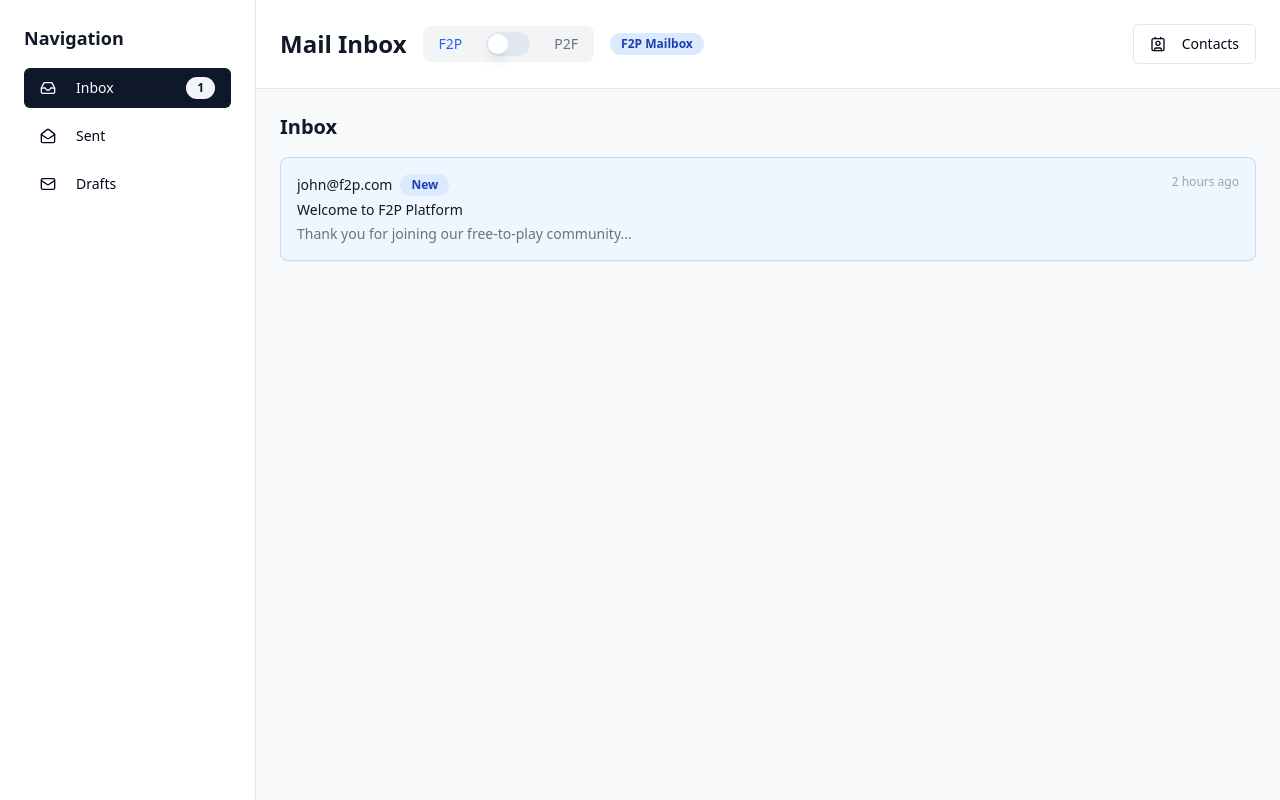
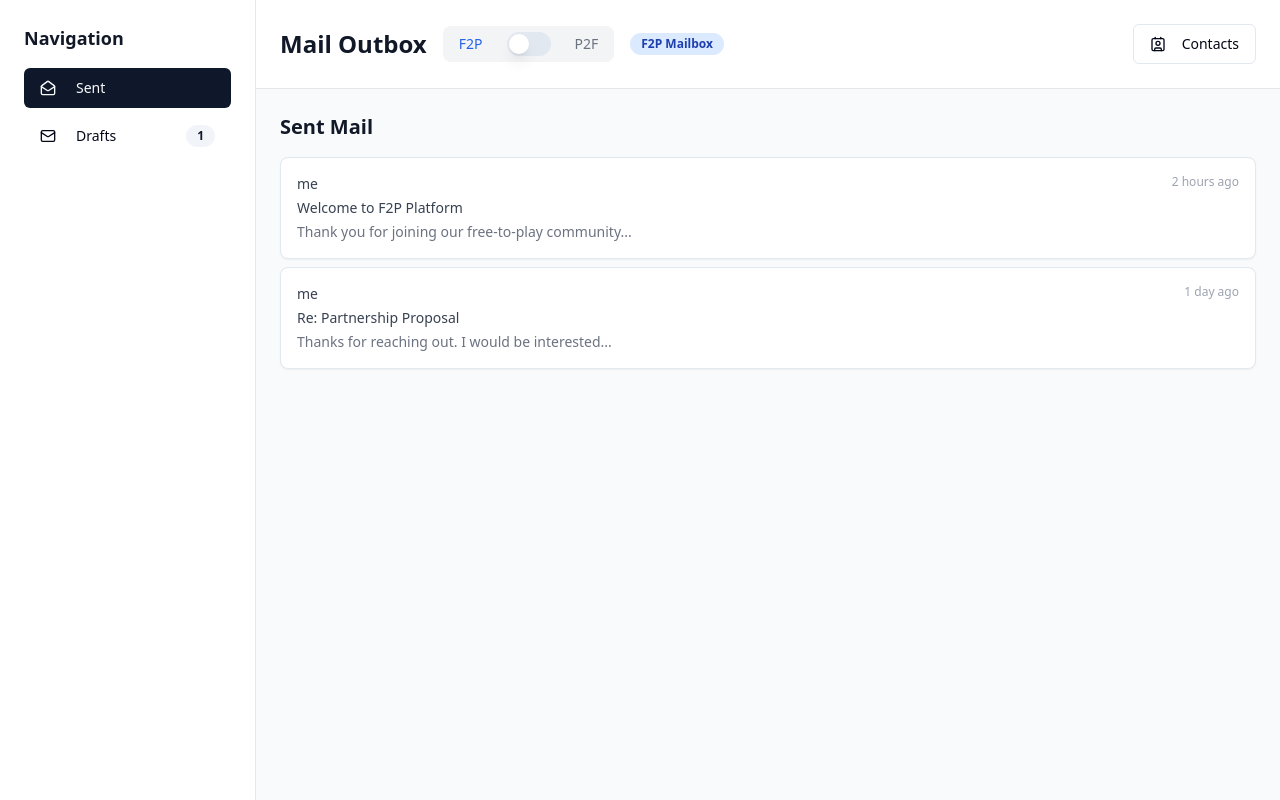
Before and after one commit to WueschJ/Outbox-Dashboard, a React (Vite) app: page / in a window 1280 px wide. Built offline with nearby package versions, Linux system fonts and the light colour scheme.

Commit message:
Refactor: Remove inbox functionality
The application will only have draft and sent mail sections, as it is used for sending messages from an alias.

```diff
--- a/src/components/MailInbox.tsx
+++ b/src/components/MailInbox.tsx
@@ -3,7 +3,7 @@ import React, { useState } from 'react';
 import { Button } from "@/components/ui/button";
 import { Switch } from "@/components/ui/switch";
 import { Badge } from "@/components/ui/badge";
-import { Contact, Mail } from "lucide-react";
+import { Contact } from "lucide-react";
 import { useNavigate } from "react-router-dom";
 import MailList from "./MailList";
 import MailSidebar from "./MailSidebar";
@@ -16,29 +16,29 @@ export type MailType = {
   timestamp: string;
   isRead: boolean;
   category: 'f2p' | 'p2f';
-  type: 'inbox' | 'sent' | 'draft';
+  type: 'sent' | 'draft';
 };
 
 const mockMails: MailType[] = [
   {
     id: '1',
-    sender: 'john@f2p.com',
+    sender: 'me',
     subject: 'Welcome to F2P Platform',
     preview: 'Thank you for joining our free-to-play community...',
     timestamp: '2 hours ago',
-    isRead: false,
+    isRead: true,
     category: 'f2p',
-    type: 'inbox'
+    type: 'sent'
   },
   {
     id: '2',
-    sender: 'sarah@p2f.com',
+    sender: 'me',
     subject: 'Premium Features Available',
     preview: 'Unlock exclusive content with our pay-to-free model...',
     timestamp: '4 hours ago',
     isRead: true,
     category: 'p2f',
-    type: 'inbox'
+    type: 'sent'
   },
   {
     id: '3',
@@ -60,18 +60,28 @@ const mockMails: MailType[] = [
     category: 'p2f',
     type: 'draft'
   },
+  {
+    id: '5',
+    sender: 'me',
+    subject: 'Draft: F2P User Onboarding',
+    preview: 'Welcome to our platform! Here is what you need to know...',
+    timestamp: '3 days ago',
+    isRead: false,
+    category: 'f2p',
+    type: 'draft'
+  },
 ];
 
 const MailInbox = () => {
   const [activeCategory, setActiveCategory] = useState<'f2p' | 'p2f'>('f2p');
-  const [activeSection, setActiveSection] = useState<'inbox' | 'sent' | 'draft'>('inbox');
+  const [activeSection, setActiveSection] = useState<'sent' | 'draft'>('sent');
   const navigate = useNavigate();
 
   const filteredMails = mockMails.filter(mail =>
     mail.category === activeCategory && mail.type === activeSection
   );
 
-  const getUnreadCount = (category: 'f2p' | 'p2f', section: 'inbox' | 'sent' | 'draft') => {
+  const getUnreadCount = (category: 'f2p' | 'p2f', section: 'sent' | 'draft') => {
     return mockMails.filter(mail =>
       mail.category === category &&
       mail.type === section &&
@@ -95,7 +105,7 @@ const MailInbox = () => {
         <div className="bg-white border-b border-gray-200 p-6">
           <div className="flex items-center justify-between">
             <div className="flex items-center space-x-4">
-              <h1 className="text-2xl font-bold text-gray-900">Mail Inbox</h1>
+              <h1 className="text-2xl font-bold text-gray-900">Mail Outbox</h1>
 
               {/* Category Switch */}
               <div className="flex items-center space-x-3 bg-gray-100 rounded-lg p-1">
--- a/src/components/MailList.tsx
+++ b/src/components/MailList.tsx
@@ -5,14 +5,12 @@ import MailItem from './MailItem';
 
 interface MailListProps {
   mails: MailType[];
-  activeSection: 'inbox' | 'sent' | 'draft';
+  activeSection: 'sent' | 'draft';
 }
 
 const MailList: React.FC<MailListProps> = ({ mails, activeSection }) => {
   const getSectionTitle = () => {
     switch (activeSection) {
-      case 'inbox':
-        return 'Inbox';
       case 'sent':
         return 'Sent Mail';
       case 'draft':
--- a/src/components/MailSidebar.tsx
+++ b/src/components/MailSidebar.tsx
@@ -2,13 +2,13 @@
 import React from 'react';
 import { Button } from "@/components/ui/button";
 import { Badge } from "@/components/ui/badge";
-import { Inbox, Mail, MailOpen } from "lucide-react";
+import { Mail, MailOpen } from "lucide-react";
 
 interface MailSidebarProps {
-  activeSection: 'inbox' | 'sent' | 'draft';
-  onSectionChange: (section: 'inbox' | 'sent' | 'draft') => void;
+  activeSection: 'sent' | 'draft';
+  onSectionChange: (section: 'sent' | 'draft') => void;
   activeCategory: 'f2p' | 'p2f';
-  getUnreadCount: (category: 'f2p' | 'p2f', section: 'inbox' | 'sent' | 'draft') => number;
+  getUnreadCount: (category: 'f2p' | 'p2f', section: 'sent' | 'draft') => number;
 }
 
 const MailSidebar: React.FC<MailSidebarProps> = ({
@@ -18,11 +18,6 @@ const MailSidebar: React.FC<MailSidebarProps> = ({
   getUnreadCount
 }) => {
   const sections = [
-    {
-      id: 'inbox' as const,
-      label: 'Inbox',
-      icon: Inbox
-    },
     {
       id: 'sent' as const,
       label: 'Sent',
```
